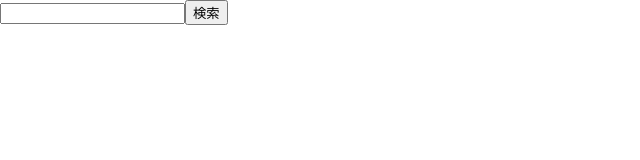
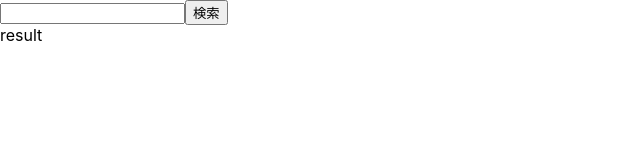
Before and after one commit to KNakano53/search_member, a React (Create React App) app in the folder frontend/: page / in a window 1280 px wide. Shown: the top 160 px of the page, without its empty margins (0-640 px from the left). Built offline with nearby package versions, Linux system fonts and the light colour scheme.

Commit message:
仮結果作成

```diff
--- a/frontend/src/searchBox.tsx
+++ b/frontend/src/searchBox.tsx
@@ -1,5 +1,5 @@
 import React, {useState} from 'react';
-import SearchResult from './SearchResult';
+import SearchResult from './searchResult';
 import Button from 'react-bootstrap/Button';
 
 function SearchBox() {
@@ -11,7 +11,7 @@ function SearchBox() {
         <input type='text' />
         <Button variant="primary" onClick={()=> setSeatchFlag(true) }>検索</Button>
       </div>
-      <SearchResult searchFlag={searchFlag} />
+      <SearchResult searchFlag= {searchFlag} />
     </div>
   );
 }
--- a/frontend/src/searchResult.ts
+++ b/frontend/src/searchResult.tsx
@@ -4,6 +4,11 @@ function SearchResult(searchFlag :boolean){
     if(!searchFlag){
         return null;
     }
+    return(
+        <div>
+            result
+        </div>
+    );
 
 }
 
```
